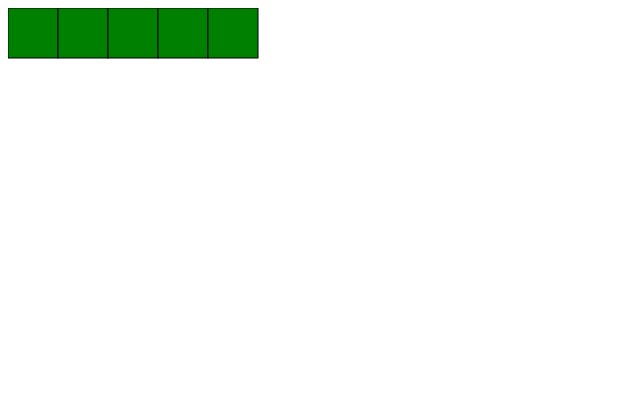
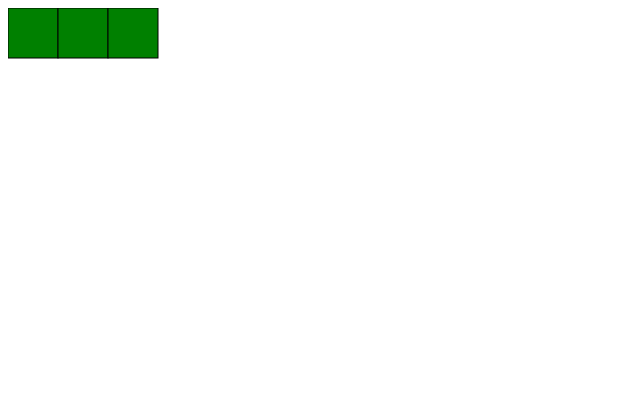
Before and after one commit to Jeremias0901/logica-de-programacion-parte-3, a plain HTML site: page diseñando-graficos-con-canvas/functions.html in a window 1280 px wide. Shown: the whole page, without its empty margins (0-640 px from the left). Drawn offline with Linux system fonts and the light colour scheme.

Commit message:
con funciones

```diff
--- a/diseñando-graficos-con-canvas/functions.html
+++ b/diseñando-graficos-con-canvas/functions.html
@@ -13,23 +13,16 @@
         var screen = document.querySelector("canvas");
         var brush = screen.getContext("2d");
 
-        brush.fillStyle = "green";
-        brush.fillRect(0, 0, 50, 50);
-        brush.strokeStyle = "black";
-        brush.strokeRect(0, 0, 50, 50);
+        function drawCuadradateGreen(coordenada){
+            brush.fillStyle = "green";
+            brush.fillRect(coordenada.x, coordenada.y, 50, 50);
+            brush.strokeStyle = "black";
+            brush.strokeRect(coordenada.x, coordenada.y, 50, 50);
+        }
 
-        brush.fillRect(50, 0, 50, 50);
-        brush.strokeRect(50, 0, 50, 50);
-
-        brush.fillRect(100, 0, 50, 50);
-        brush.strokeRect(100, 0, 50, 50);
-
-        brush.fillRect(150, 0, 50, 50);
-        brush.strokeRect(150, 0, 50, 50);
-
-        brush.fillRect(200, 0, 50, 50);
-        brush.strokeRect(200, 0, 50, 50);
-
+        drawCuadradateGreen({x: 0, y: 0});
+        drawCuadradateGreen({x: 50, y: 0});
+        drawCuadradateGreen({x: 100, y: 0});
     </script>
 </body>
 </html>
```
